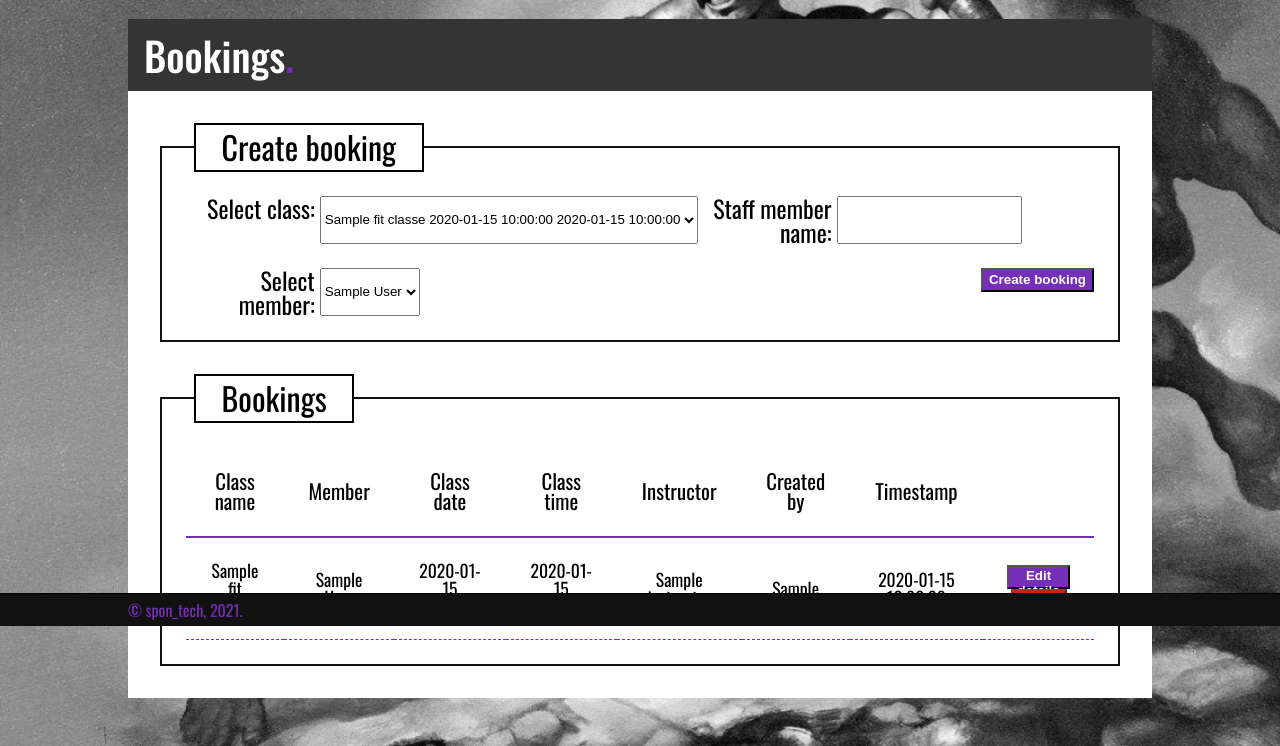
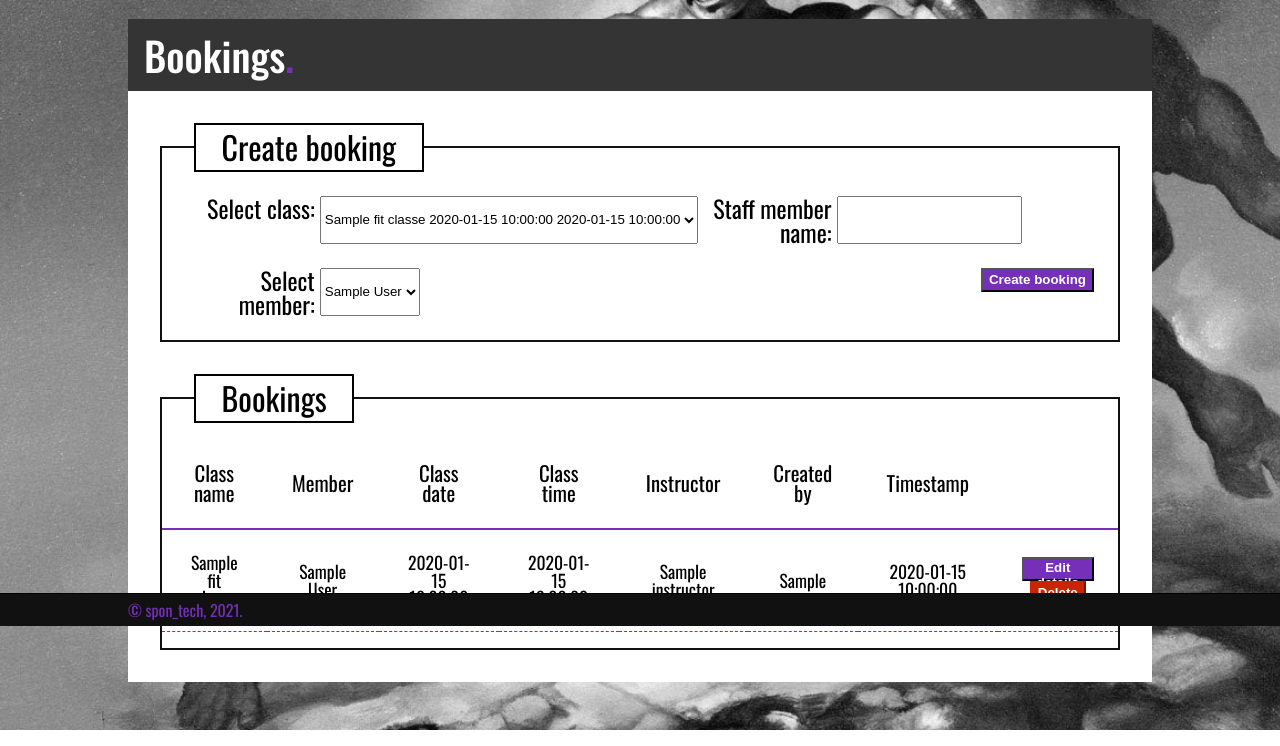
Before and after one commit to Boystavros/gym_admin_app_Python, a Flask app: page /bookings in a window 1280 px wide. Shown: the part 174-920 px from the top of the page. Run offline with Flask 2, Linux system fonts and the light colour scheme; a database or web service that is not in the repository returns one stand-in record (values such as "Sample title"); some libraries are stand-ins or nearby versions.

Commit message:
Change to margins for bookings table display.

```diff
--- a/static/css/styles.css
+++ b/static/css/styles.css
@@ -200,7 +200,7 @@ button.delete-button:hover {
 }
 
 .container-content-table {
-    margin: 1.5rem;
+    margin: 1rem auto;
 }
 
 th, td {
```
